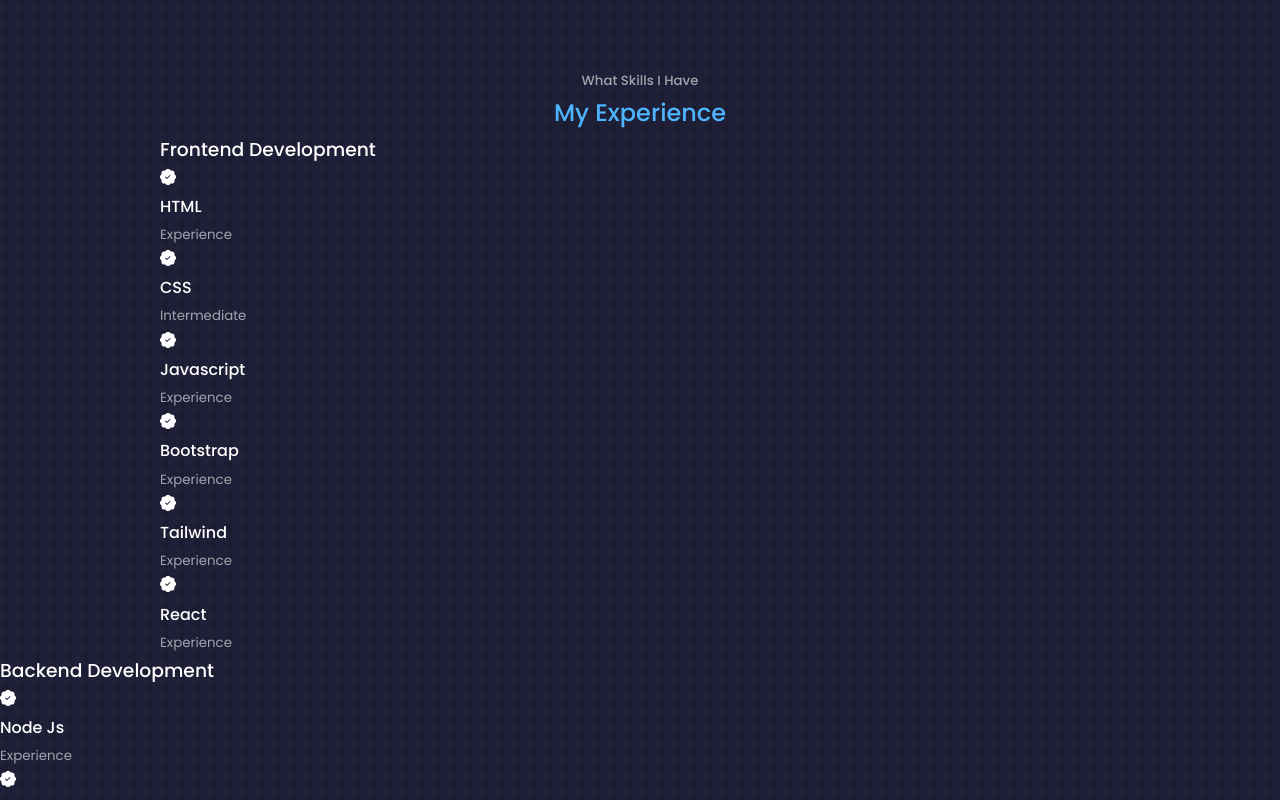
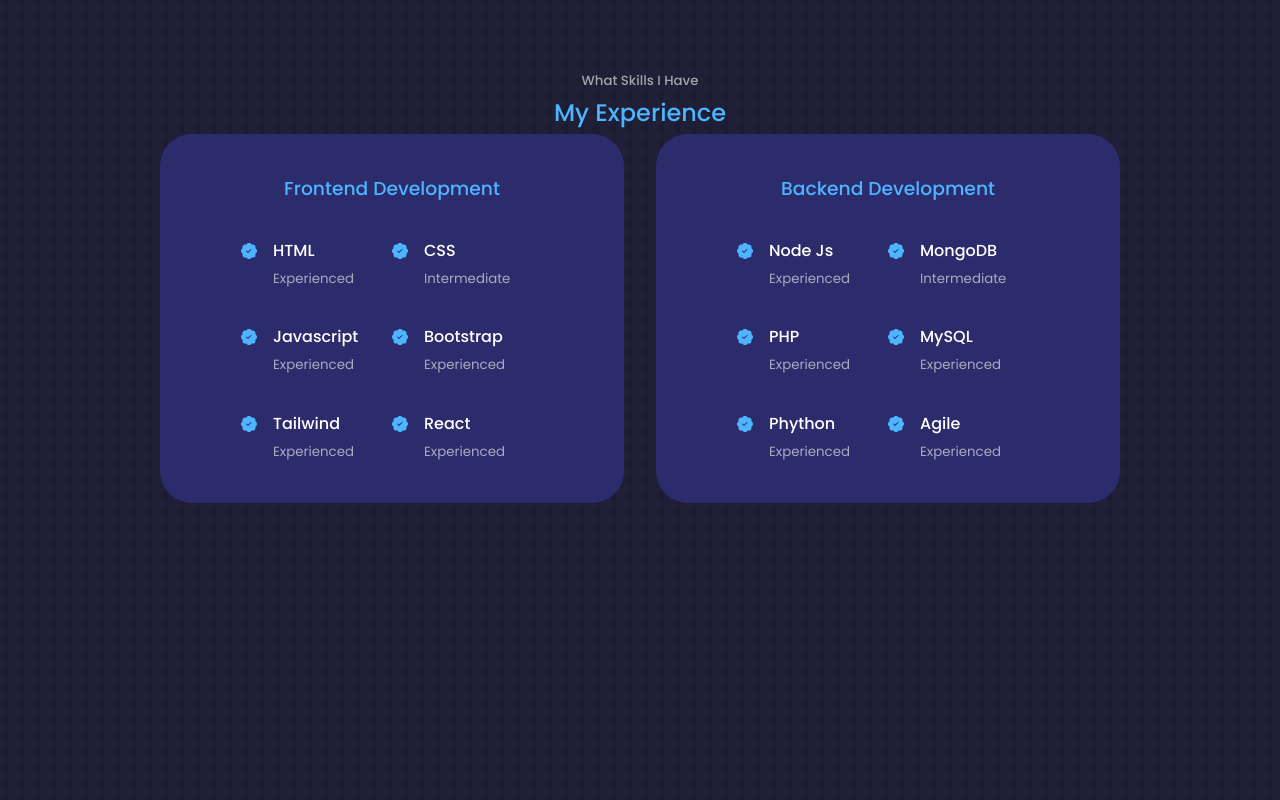
Before and after one commit to szrokmn/my_portfolio-react, a React (Create React App) app: page / in a window 1280 px wide. Shown: the part 1800-2600 px from the top of the page. Built offline with nearby package versions, Linux system fonts and the light colour scheme; a web font is replaced by a local one.

Commit message:
experience css continue

```diff
--- a/src/components/experience/Experience.css
+++ b/src/components/experience/Experience.css
@@ -0,0 +1,41 @@
+.experience__container{
+    display: grid;
+    grid-template-columns: 1fr 1fr;
+    gap: 2rem;
+}
+
+.experience__container > div{
+    background: var(--color-bg-variant);
+    padding: 2.4rem 5rem;
+    border-radius: 2rem;
+    border: 1px solid transparent;
+    transition: var(--transition);
+}
+
+.experience__container > div:hover{
+    background: transparent;
+    border-color: var(--color-primary-variant);
+    cursor: default;
+}
+
+.experience__container > div h3{
+    text-align: center;
+    margin-bottom: 2rem;
+    color: var(--color-primary);
+}
+
+.experience__content{
+    display: grid;
+    grid-template-columns: 1fr 1fr;
+    row-gap: 2rem;
+}
+
+.experience__details{
+    display: flex;
+    gap: 1rem;
+}
+
+.experience__details-icon{
+    margin-top: 6px;
+    color: var(--color-primary);
+}
--- a/src/components/experience/Experience.jsx
+++ b/src/components/experience/Experience.jsx
@@ -1,10 +1,10 @@
-import React from 'react'
-import "./Experience.css"
-import { BsPatchCheckFill } from "react-icons/bs"
+import React from "react";
+import "./Experience.css";
+import { BsPatchCheckFill } from "react-icons/bs";
 
 const Experience = () => {
   return (
-    <section id='experience'>
+    <section id="experience">
       <h5>What Skills I Have</h5>
       <h2>My Experience</h2>
 
@@ -12,87 +12,113 @@
         <div className="experience__frontend">
           <h3>Frontend Development</h3>
 
+          <div className="experience__content">
             <article className="experience__details">
-            <BsPatchCheckFill/>
+              <BsPatchCheckFill className='experience__details-icon' />
+              <div>
                 <h4>HTML</h4>
-            <small className='text-light'>Experience</small>
+                <small className="text-light">Experienced</small>
+              </div>
             </article>
 
             <article className="experience__details">
-            <BsPatchCheckFill/>
+              <BsPatchCheckFill className='experience__details-icon' />
+              <div>
                 <h4>CSS</h4>
-            <small className='text-light'>Intermediate</small>
+                <small className="text-light">Intermediate</small>
+              </div>
             </article>
 
             <article className="experience__details">
-            <BsPatchCheckFill/>
+              <BsPatchCheckFill className='experience__details-icon' />
+              <div>
                 <h4>Javascript</h4>
-            <small className='text-light'>Experience</small>
+                <small className="text-light">Experienced</small>
+              </div>
             </article>
 
             <article className="experience__details">
-            <BsPatchCheckFill/>
+              <BsPatchCheckFill className='experience__details-icon' />
+              <div>
                 <h4>Bootstrap</h4>
-            <small className='text-light'>Experience</small>
+                <small className="text-light">Experienced</small>
+              </div>
             </article>
 
             <article className="experience__details">
-            <BsPatchCheckFill/>
+              <BsPatchCheckFill className='experience__details-icon' />
+              <div>
                 <h4>Tailwind</h4>
-            <small className='text-light'>Experience</small>
+                <small className="text-light">Experienced</small>
+              </div>
             </article>
 
             <article className="experience__details">
-            <BsPatchCheckFill/>
+              <BsPatchCheckFill className='experience__details-icon' />
+              <div>
                 <h4>React</h4>
-            <small className='text-light'>Experience</small>
+                <small className="text-light">Experienced</small>
+              </div>
             </article>
-
-
           </div>
         </div>
+
         <div className="experience__backend">
           <h3>Backend Development</h3>
 
+          <div className="experience__content">
             <article className="experience__details">
-            <BsPatchCheckFill/>
+              <BsPatchCheckFill className='experience__details-icon' />
+              <div>
                 <h4>Node Js</h4>
-            <small className='text-light'>Experience</small>
+                <small className="text-light">Experienced</small>
+              </div>
             </article>
 
             <article className="experience__details">
-            <BsPatchCheckFill/>
+              <BsPatchCheckFill className='experience__details-icon' />
+              <div>
                 <h4>MongoDB</h4>
-            <small className='text-light'>Intermediate</small>
+                <small className="text-light">Intermediate</small>
+              </div>
             </article>
 
             <article className="experience__details">
-            <BsPatchCheckFill/>
+              <BsPatchCheckFill className='experience__details-icon' />
+              <div>
                 <h4>PHP</h4>
-            <small className='text-light'>Experience</small>
+                <small className="text-light">Experienced</small>
+              </div>
             </article>
 
             <article className="experience__details">
-            <BsPatchCheckFill/>
+              <BsPatchCheckFill className='experience__details-icon' />
+              <div>
                 <h4>MySQL</h4>
-            <small className='text-light'>Experience</small>
+                <small className="text-light">Experienced</small>
+              </div>
             </article>
 
             <article className="experience__details">
-            <BsPatchCheckFill/>
+              <BsPatchCheckFill className='experience__details-icon' />
+              <div>
                 <h4>Phython</h4>
-            <small className='text-light'>Experience</small>
+                <small className="text-light">Experienced</small>
+              </div>
             </article>
 
             <article className="experience__details">
-            <BsPatchCheckFill/>
+              <BsPatchCheckFill className='experience__details-icon' />
+              <div>
                 <h4>Agile</h4>
-            <small className='text-light'>Experience</small>
+                <small className="text-light">Experienced</small>
+              </div>
             </article>
-
+          </div>
+        </div>
       </div>
     </section>
-  )
-}
+  );
+};
 
-export default Experience
+export default Experience;
```
Lines whose indentation alone changed are shown as unchanged.
